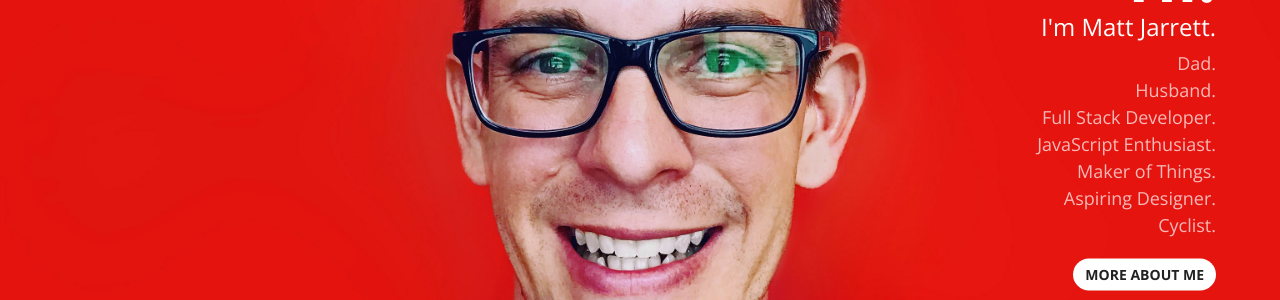
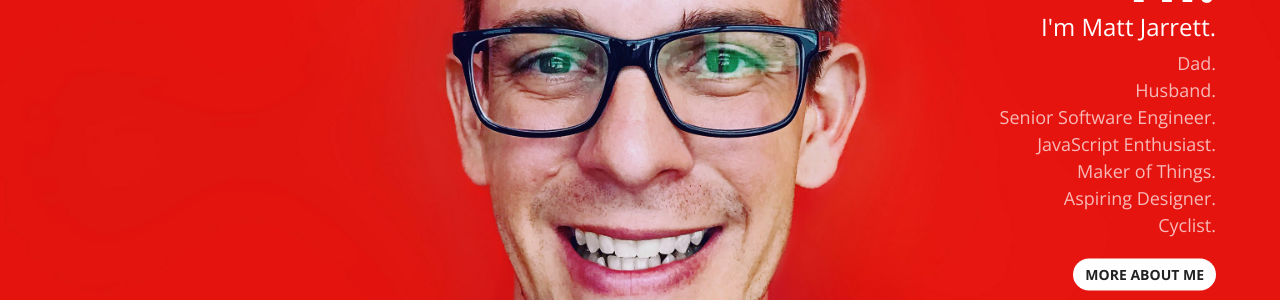
Before and after one commit to cujarrett/cujarrett.github.io, a Jekyll site: the page built from index.html, in a window 1280 px wide and 900 px high. Shown: the part 334-634 px from the top of the window. Built offline with Jekyll 4.4.1, drawn with Linux system fonts in a browser that asks for light colours; Markdown is read by kramdown in place of the engine named in the settings; some of the changed text lies outside the part shown.

Commit message:
chore: updates title

```diff
--- a/_includes/about.html
+++ b/_includes/about.html
@@ -6,7 +6,7 @@
   <div class="left" id="conditional-hide">
     <div id="background">
       <h2 class="text-light-faded">Background</h2>
-      <p class="text-faded">I'm a passionate and detail oriented full stack software developer
+      <p class="text-faded">I'm a passionate and detail oriented Senior Software Engineer
         based in Dallas, Texas. Experienced leader where I enjoy design, clean code, and
         building positive team environments and strong developer experiences. I enjoy turning
         problems into solutions that make people smile. I enjoy continuous learning and exploring
--- a/_includes/header.html
+++ b/_includes/header.html
@@ -6,7 +6,7 @@
       <div id="conditional-hide-text">
         <p>Dad.</p>
         <p>Husband.</p>
-        <p>Full Stack Developer.</p>
+        <p>Senior Software Engineer.</p>
         <p>JavaScript Enthusiast.</p>
         <p>Maker of Things.</p>
         <p>Aspiring Designer.</p>
```
